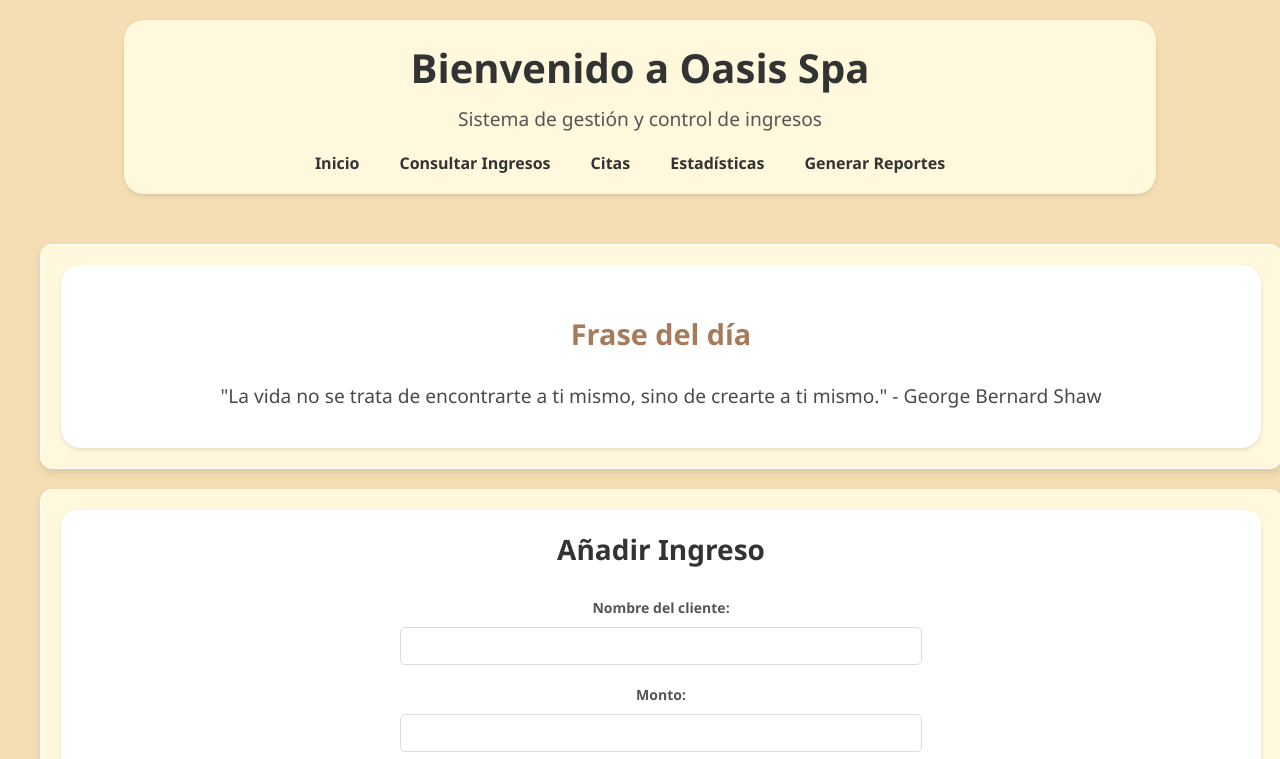
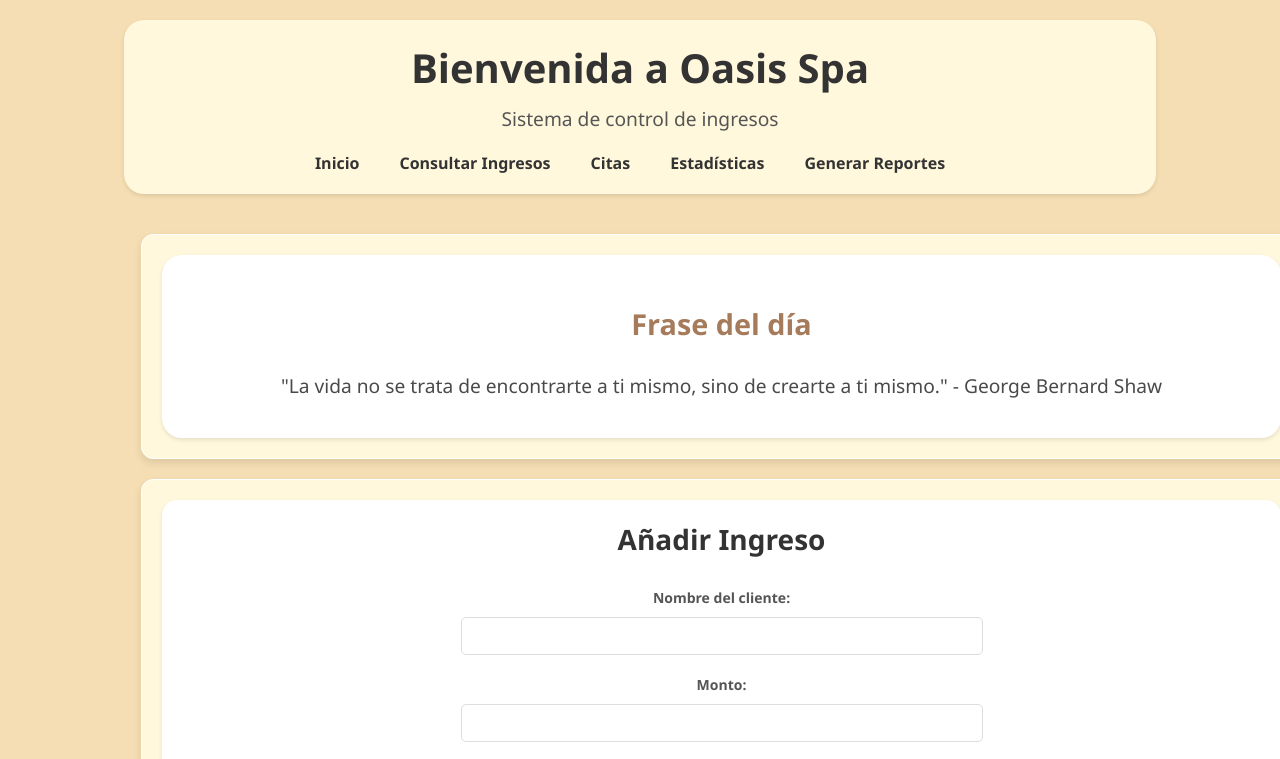
Before and after one commit to Cevallos-Juan/Oasis-spa, a website: page public/index.html in a window 1280 px wide. Shown: the top 759 px of the page. Drawn offline with Linux system fonts and the light colour scheme.

Commit message:
Actualización visual

```diff
--- a/public/index.html
+++ b/public/index.html
@@ -3,7 +3,7 @@
 <head>
     <meta charset="UTF-8">
     <meta name="viewport" content="width=device-width, initial-scale=1.0">
-    <title>Oasis Spa - Inicio</title>
+    <title>Inicio</title>
     <link rel="stylesheet" href="styles.css">
     <script src="scripts.js" defer></script>
     <link rel="icon" href="favicon.ico" type="image/x-icon">
@@ -101,8 +101,9 @@
             flex-direction: column; /* Cambiar a diseño en columna */
             gap: 20px; /* Espaciado entre los contenedores */
             max-width: 1200px;
-            margin: 0px auto; /* Centrar el contenedor principal */
-            padding: 20px;
+            margin-left: 121px;     /* Espacio a la izquierda */
+            margin-right: auto;    /* El resto del espacio a la derecha */
+            padding: 10px;
         }
 
         /* Contenedores flotantes */
@@ -147,8 +148,8 @@
 <body>
     <header>
         <div class="header-container">
-            <h1>Bienvenido a Oasis Spa</h1>
-            <h2>Sistema de gestión y control de ingresos</h2>
+            <h1>Bienvenida a Oasis Spa</h1>
+            <h2>Sistema de control de ingresos</h2>
             <nav>
                 <ul>
                     <li><a href="index.html" class="active">Inicio</a></li> <!-- Enlace fijo para Inicio -->
--- a/public/scripts.js
+++ b/public/scripts.js
@@ -610,7 +610,7 @@ async function cargarEstadisticas() {
             data: {
                 labels: labels,
                 datasets: [{
-                    label: 'Ingresos diarios (últimos 7 días)',
+                    label: 'Ingresos diarios (últimos días)',
                     data: valores,
                     backgroundColor: gradient, // Aplicar el degradado
                     borderColor: 'rgba(75, 192, 192, 1)',
```
Also changed, not shown: public/citas.html (+2 -2 lines), public/consultar-ingresos.html (+1 -1 lines), public/estadisticas.html (+1 -2 lines), public/generar-reportes.html (+1 -2 lines).
